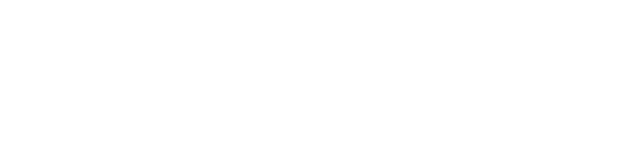
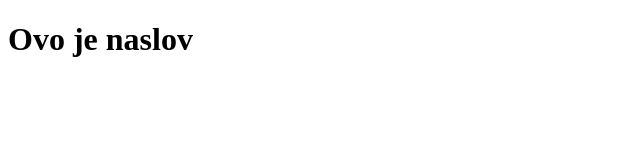
Before and after one commit to onlinecasovi/domaci-4, a plain HTML site: page index.html in a window 1280 px wide. Shown: the whole page, without its empty margins (0-640 px from the left). Drawn offline with Linux system fonts and the light colour scheme.

Commit message:
Update index.html

```diff
--- a/index.html
+++ b/index.html
@@ -3,9 +3,9 @@
 <head>
     <meta charset="UTF-8">
     <meta name="viewport" content="width=device-width, initial-scale=1.0">
-    <title>Nova Izmena</title>
+
 </head>
 <body>
-
+    <h1>Ovo je naslov</h1>
 </body>
 </html>
```
